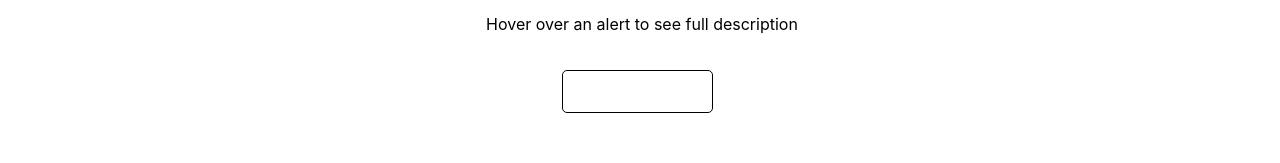
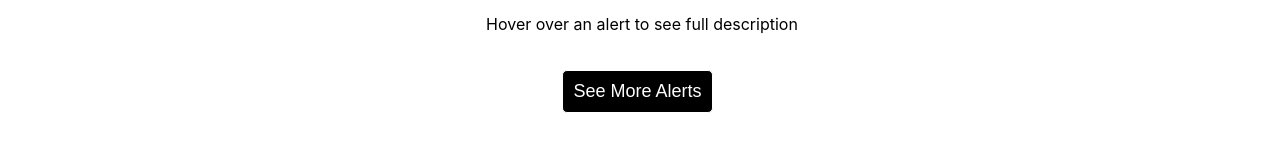
Before and after one commit to josephlarrivy/capstone-2-rework, a React (Create React App) app in the folder front-end/: page / in a window 1280 px wide. In both pictures the pointer is over the button "See More Alerts". Shown: the part 308-471 px from the top of the page. Built offline with nearby package versions, Linux system fonts and the light colour scheme; no server answers.

Commit message:
making for tweaks

```diff
--- a/front-end/src/components/Alerts.js
+++ b/front-end/src/components/Alerts.js
@@ -100,7 +100,7 @@ const Alerts = () => {
         })
         }
       </div>
-      <button id='load-more-home-button' onClick={getMoreAlerts}>See More Alerts</button>
+      <button id='load-more-home-button-alerts' onClick={getMoreAlerts}>See More Alerts</button>
     </div>
   )
 }
--- a/front-end/src/components/NewsReleases.js
+++ b/front-end/src/components/NewsReleases.js
@@ -64,7 +64,7 @@ const NewsReleases = () => {
         )
       })
       }
-      <button id="load-more-home-button" onClick={getMoreReleases}>See More News Releases</button>
+      <button id="load-more-home-button-news-releases" onClick={getMoreReleases}>See More News Releases</button>
     </div>
   )
 }
--- a/front-end/src/components/VisitorCenters.js
+++ b/front-end/src/components/VisitorCenters.js
@@ -1,6 +1,6 @@
 import React, {useState, useEffect} from "react";
 import NavBar from "../NavBar";
-import { useParams } from 'react-router-dom';
+import { useParams, useNavigate } from 'react-router-dom';
 import useStateNameConverter from "../hooks/useStateNameConverter";
 import NParksServiceRequest from "../apis/nationalParksApi";
 
@@ -12,6 +12,7 @@ const VisitorCenters = ({token, setToken}) => {
   const { USstate } = useParams()
   const [stateName, convertStateName] = useStateNameConverter();
   const [data, setData] = useState(null)
+  const navigate = useNavigate()
 
   useEffect(() => {
     const getData = async () => {
@@ -47,6 +48,7 @@ const VisitorCenters = ({token, setToken}) => {
               </div>
               <div className="visitor-centers-item-header">
                 <p className="visitor-center-name">{item.name}</p>
+                <p><button onClick={() => navigate(`/park/${item.parkCode}`)}>Go To Park Details</button></p>
                 {item.addresses.length > 0
                   ? <p>{item.addresses[0].line1} {item.addresses[0].city}, {item.addresses[0].stateCode} {item.addresses[0].postalCode}</p>
                   : <p></p>
--- a/front-end/src/css/Alerts.css
+++ b/front-end/src/css/Alerts.css
@@ -80,10 +80,21 @@
 
 
 
-#load-more-home-button {
+#load-more-home-button-alerts {
     background-color: white;
     padding: 10px;
     border: 1px solid black;
+    border-radius: 5px;
+    font-size: large;
+
+    cursor: pointer;
+}
+
+#load-more-home-button-alerts:hover {
+    background-color: black;
+    color: white;
+    padding: 10px;
+    border: 1px solid white;
     border-radius: 5px;
     font-size: large;
 
--- a/front-end/src/css/NewsReleases.css
+++ b/front-end/src/css/NewsReleases.css
@@ -65,7 +65,7 @@
 
 
 
-#load-more-home-button {
+#load-more-home-button-news-releases {
     background-color: white;
     padding: 10px;
     border: 1px solid black;
@@ -74,3 +74,14 @@
 
     cursor: pointer;
 }
+
+#load-more-home-button-news-releases:hover {
+    background-color: black;
+    color: white;
+    padding: 10px;
+    border: 1px solid white;
+    border-radius: 5px;
+    font-size: large;
+
+    cursor: pointer;
+}
```
